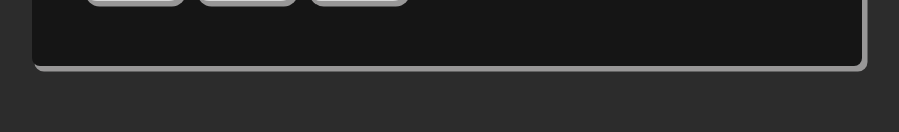
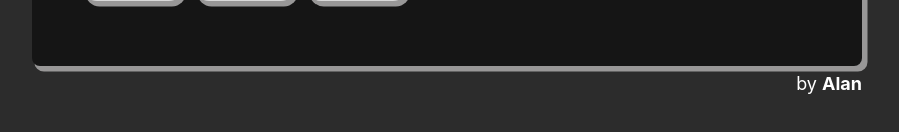
Before and after one commit to alanbacay02/drum-machine, a React (Create React App) app: page / in a window 1280 px wide. Shown: the part 484-616 px from the top of the page, without its empty margins (193-1092 px from the left). Built offline with nearby package versions, Linux system fonts and the light colour scheme.

Commit message:
final commit before deploying gh-pages

```diff
--- a/public/index.html
+++ b/public/index.html
@@ -39,6 +39,5 @@
       To begin the development, run `npm start` or `yarn start`.
       To create a production bundle, use `npm run build` or `yarn build`.
     -->
-    <script src="https://cdn.freecodecamp.org/testable-projects-fcc/v1/bundle.js"></script>
   </body>
 </html>
--- a/src/App.css
+++ b/src/App.css
@@ -1,5 +1,4 @@
 body {
-  margin: auto;
   background-color: #2C2C2C;
 }
 
--- a/src/App.js
+++ b/src/App.js
@@ -244,7 +244,8 @@ export default function App() {
 
 	// Returns a div `App` with child element `SoundPad` with passed in props `handleClick` which is a function, `activeButtonIndex` which is an integer, `instName` which is a string, and `buttonRefs` which is an object.
 	return (
-		<div id="drum-machine" className="App flex flex-col gap-10 lg:flex-row mx-auto my-[100px] py-8 rounded-lg text-white w-[300px] md:w-[440px] md:text-lg lg:w-[830px] lg:h-[450px] lg:py-4">
+		<>
+			<div id="drum-machine" className="App flex flex-col gap-10 lg:flex-row mx-auto mt-[100px] py-8 rounded-lg text-white w-[300px] md:w-[440px] md:text-lg lg:w-[830px] lg:h-[450px] lg:py-4">
 				<div id="soundpad" className="grid grid-cols-3 gap-4 m-auto h-auto">
 					<SoundPad buttonRefs={buttonRefs} handleClick={playAudio}/>
 				</div>
@@ -268,5 +269,11 @@ export default function App() {
 					</div>
 				</div>
 			</div>
+			<div className="mx-auto mt-1 max-w-[300px] md:max-w-[440px] lg:max-w-[830px]">
+				<p className="text-white text-right lg:text-lg">
+					by <a className="font-bold hover:underline" href="https://github.com/alanbacay02" rel="noreferrer" target='_blank'>Alan</a>
+				</p>
+			</div>
+		</>
 	);
 }
```
Lines whose indentation alone changed are shown as unchanged.
